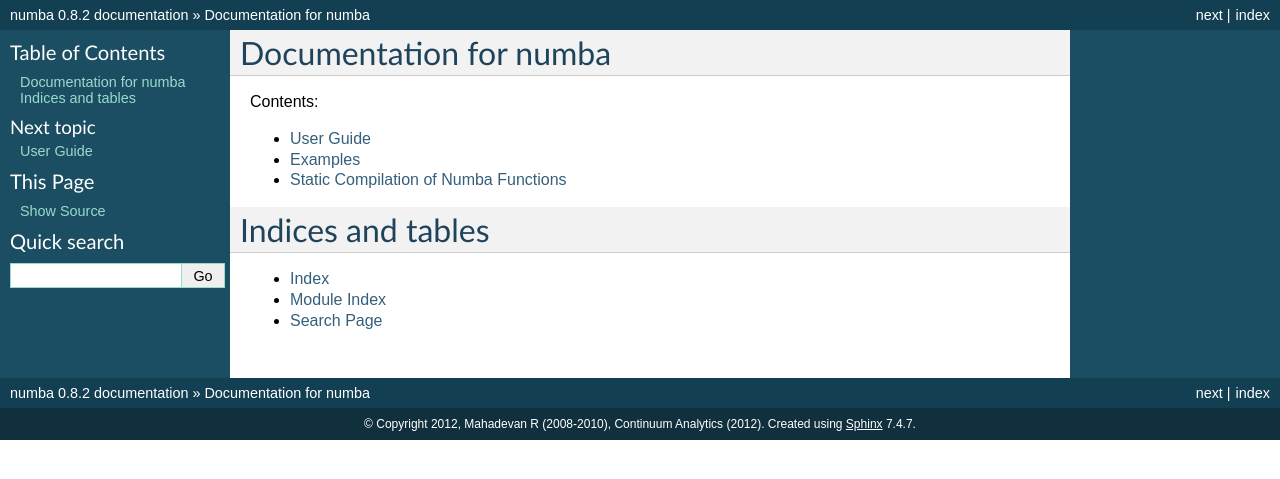
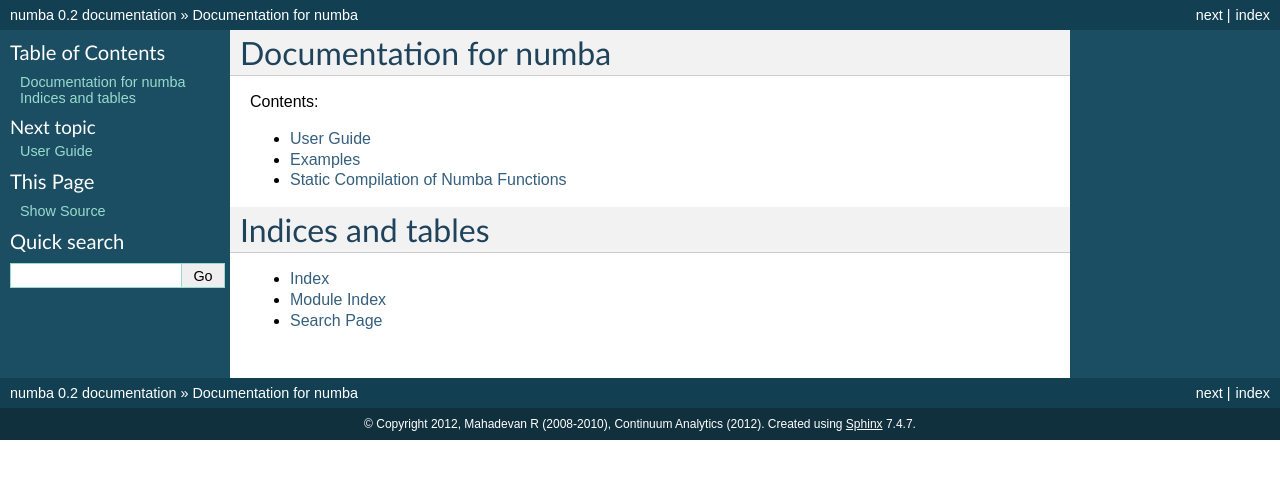
Before and after one commit to Elephant-007/Covid-React, a Sphinx documentation site: the page built from docs/source/index.rst, in a window 1280 px wide. Shown: the top 479 px of the page. Built offline with Sphinx 7.4.7, drawn with Linux system fonts in a browser that asks for light colours; pages that are not in the unit, such as notebooks, are missing from menus.

Commit message:
Change version number on documentation.

```diff
--- a/docs/source/conf.py
+++ b/docs/source/conf.py
@@ -48,9 +48,9 @@ copyright = u'2012, Mahadevan R (2008-2010), Continuum Analytics (2012)'
 # built documents.
 #
 # The short X.Y version.
-version = '0.8'
+version = '0.2'
 # The full version, including alpha/beta/rc tags.
-release = '0.8.2'
+release = '0.2'
 
 # The language for content autogenerated by Sphinx. Refer to documentation
 # for a list of supported languages.
```
